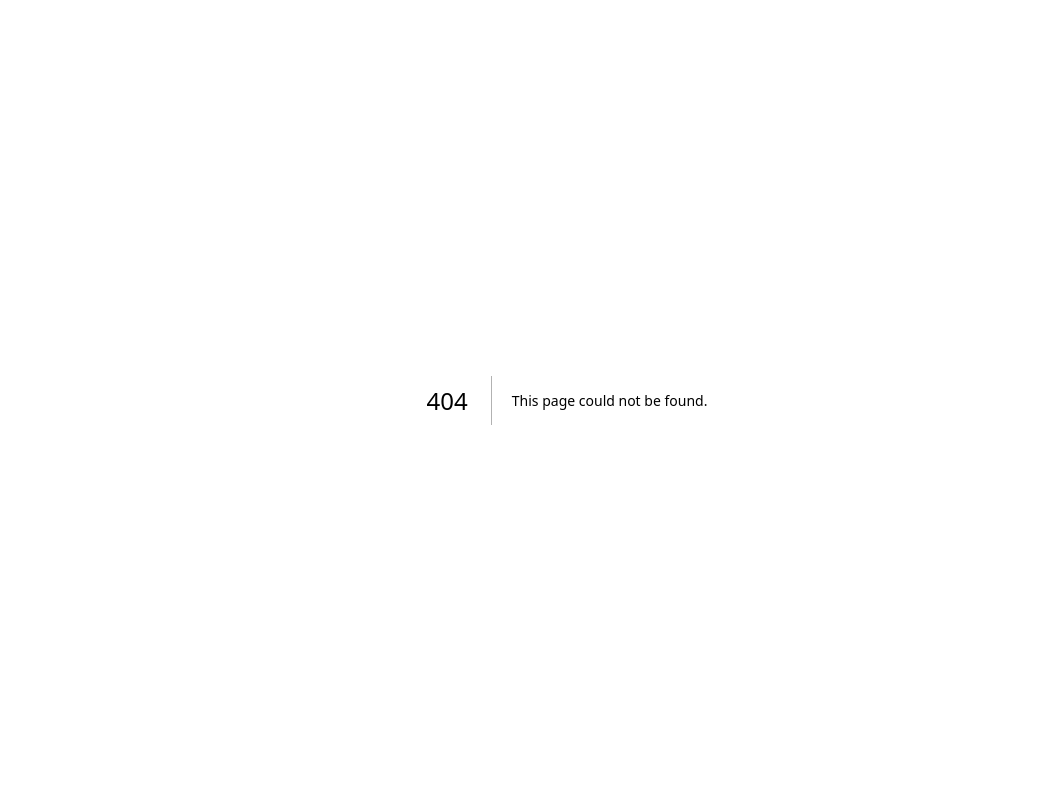
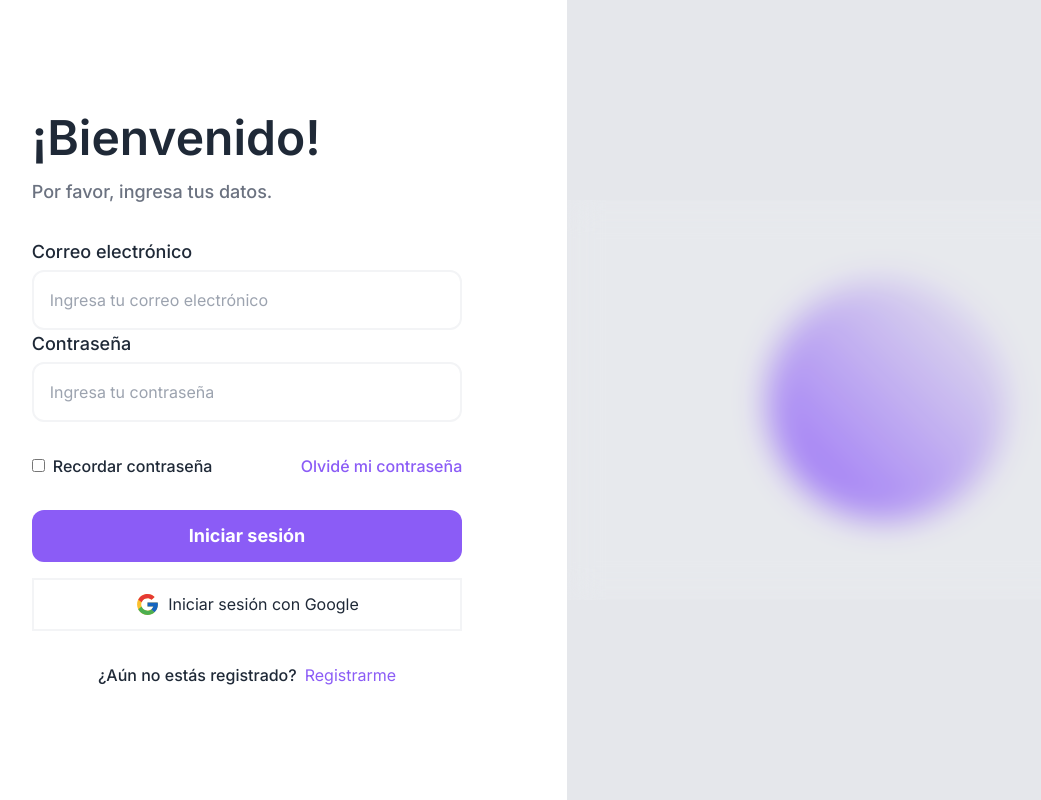
Before and after one commit to cuidat-28js/cuidat-app, a Next.js app: page /login in a window 1280 px wide. Before the commit this address had no page. Shown: the whole page, without its empty margins (73-1114 px from the left). Built offline with nearby package versions, Linux system fonts and the light colour scheme.

Commit message:
Login-done

```diff
--- a/src/app/components/login-components/Form.js
+++ b/src/app/components/login-components/Form.js
@@ -4,49 +4,49 @@ export default function Form() {
     return (
         <div className="bg-white px-10 py-20 rounded-3xl border-gray-100">
             <h1 className="text-5xl font-semibold">
-                Welcome Back!
+                ¡Bienvenido!
             </h1>
             <p className="font-medium text-lg text-gray-500 mt-4">
-                Please enter your details.
+                Por favor, ingresa tus datos.
             </p>
             <div className="mt-8">
                 <div>
                     <label className="text-lg font-medium">
-                        Email
+                        Correo electrónico
                     </label>
-                    <input className="w-full border-2 border-gray-100 rounded-xl p-4 mt-1 bg-transparent" placeholder="Enter your email"/>
+                    <input className="w-full border-2 border-gray-100 rounded-xl p-4 mt-1 bg-transparent" placeholder="Ingresa tu correo electrónico"/>
                 </div>
                 <div>
                     <label className="text-lg font-medium">
-                        Password
+                        Contraseña
                     </label>
-                    <input className="w-full border-2 border-gray-100 rounded-xl p-4 mt-1 bg-transparent" placeholder="Enter your password"/>
+                    <input className="w-full border-2 border-gray-100 rounded-xl p-4 mt-1 bg-transparent" placeholder="Ingresa tu contraseña"/>
                 </div>
                 <div className="mt-8 flex justify-between items-center">
                     <div>
                         <input type="checkbox" id="remember"/>
-                        <label className="ml-2 font-medium text-base" for="remember">Remember for 30 days</label>
+                        <label className="ml-2 font-medium text-base" for="remember">Recordar contraseña</label>
                     </div>
-                    <button className="font-medium text-bse text-violet-500">Forgot password</button>
+                    <button className="font-medium text-bse text-violet-500">Olvidé mi contraseña</button>
                 </div>
                 <div className="mt-8 flex flex-col gap-y-4">
-                    <button className="active:scale-[.98] active:duration-75 hover:scale-[1.01] easy-in-out transition-all py-3 rounded-xl bg-violet-500 text-white text-lg font-bold">Sign in</button>
+                    <button className="active:scale-[.98] active:duration-75 hover:scale-[1.01] easy-in-out transition-all py-3 rounded-xl bg-violet-500 text-white text-lg font-bold">Iniciar sesión</button>
                     <button className="flex roundend-xl py-3 border-2 border-gray-100 items-center justify-center gap-2 active:scale-[.98] active:duration-75 hover:scale-[1.01] easy-in-out transition-all">
-                        <svg xmlns="http://www.w3.org/2000/svg" x="0px" y="0px" width="100" height="100" viewBox="0 0 48 48">
+                        <svg xmlns="http://www.w3.org/2000/svg" x="0px" y="0px" width="25" height="25" viewBox="0 0 48 48">
                             <path fill="#fbc02d" d="M43.611,20.083H42V20H24v8h11.303c-1.649,4.657-6.08,8-11.303,8c-6.627,0-12-5.373-12-12	s5.373-12,12-12c3.059,0,5.842,1.154,7.961,3.039l5.657-5.657C34.046,6.053,29.268,4,24,4C12.955,4,4,12.955,4,24s8.955,20,20,20	s20-8.955,20-20C44,22.659,43.862,21.35,43.611,20.083z"></path>
                             <path fill="#e53935" d="M6.306,14.691l6.571,4.819C14.655,15.108,18.961,12,24,12c3.059,0,5.842,1.154,7.961,3.039	l5.657-5.657C34.046,6.053,29.268,4,24,4C16.318,4,9.656,8.337,6.306,14.691z"></path>
                             <path fill="#4caf50" d="M24,44c5.166,0,9.86-1.977,13.409-5.192l-6.19-5.238C29.211,35.091,26.715,36,24,36	c-5.202,0-9.619-3.317-11.283-7.946l-6.522,5.025C9.505,39.556,16.227,44,24,44z"></path>
                             <path fill="#1565c0" d="M43.611,20.083L43.595,20L42,20H24v8h11.303c-0.792,2.237-2.231,4.166-4.087,5.571	c0.001-0.001,0.002-0.001,0.003-0.002l6.19,5.238C36.971,39.205,44,34,44,24C44,22.659,43.862,21.35,43.611,20.083z"></path>
                         </svg>
-                        Sign in with Google
+                        Iniciar sesión con Google
                     </button>
                 </div>
                 <div className="mt-8 flex justify-center items-center">
                     <p className="font-medium text-base">
-                        Don't have an account?
+                        ¿Aún no estás registrado?
                     </p>
                     <button className="text-violet-500 text-base font -medium ml-2">
-                        Sign up
+                        Registrarme
                     </button>
                 </div>
             </div>
--- a/src/pages/login/page.js
+++ b/src/app/login/page.js
@@ -1,4 +1,4 @@
-import Form from "@/app/components/login-components/Form";
+import Form from "@/app/components/login-components/Form.js";
 
 export default function login() {
   return (
```
Also changed, not shown: src/app/login/login.css (renamed from src/pages/login/login.css).
